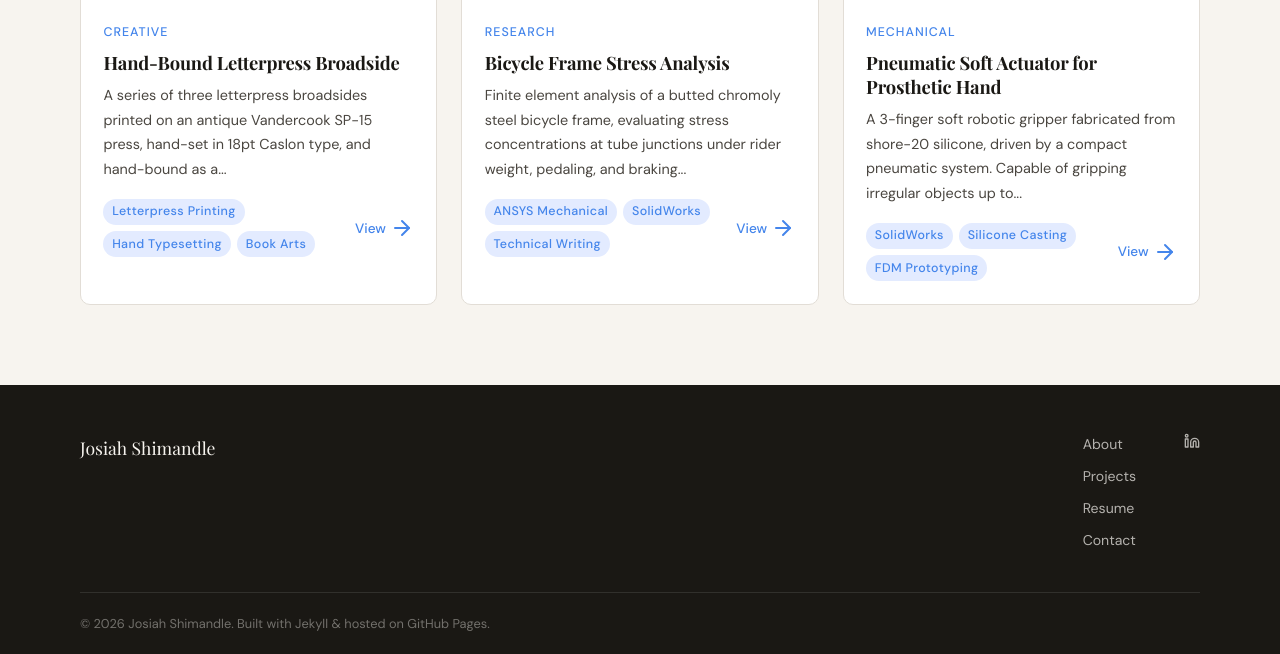
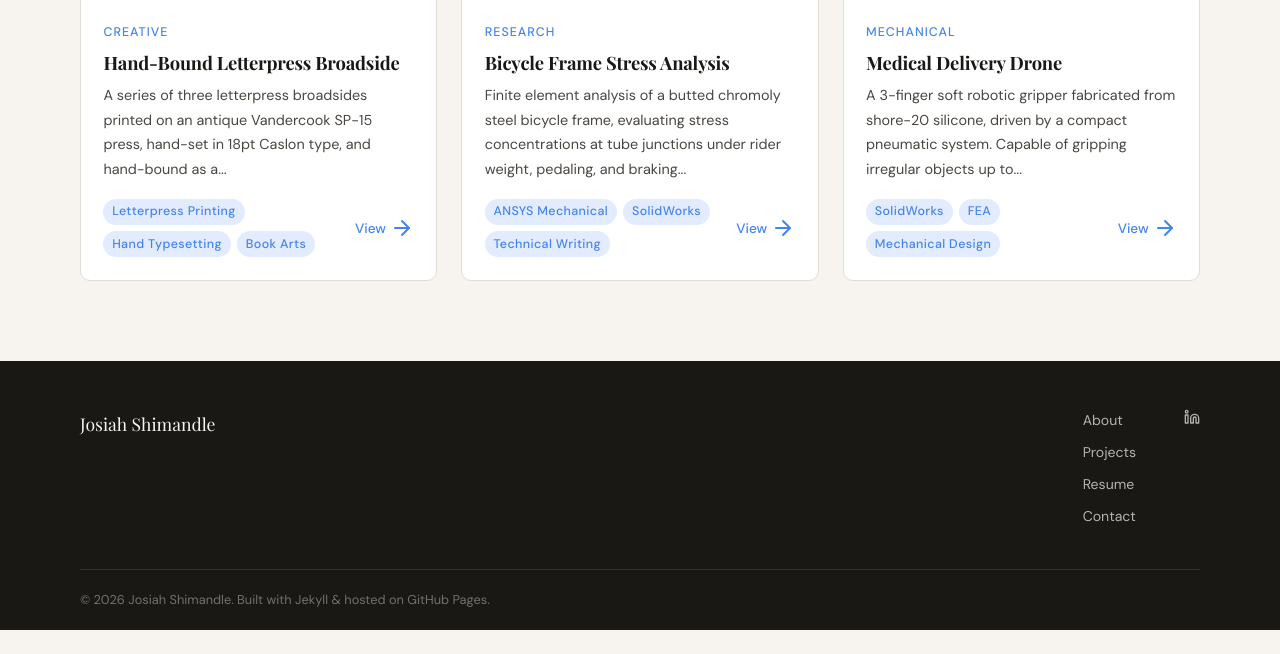
Before and after one commit to jshimandle/jshimandle.github.io, a Jekyll site: the page built from projects.html, in a window 1280 px wide and 1252 px high. Shown: the part 598-1252 px from the top of the window. Built offline with Jekyll 4.4.1, drawn with Linux system fonts in a browser that asks for light colours; some web fonts are replaced; some of the changed lines change nothing that is shown.

Commit message:
Update soft-actuator.md

```diff
--- a/_projects/soft-actuator.md
+++ b/_projects/soft-actuator.md
@@ -1,5 +1,5 @@
 ---
-title: "Pneumatic Soft Actuator for Prosthetic Hand"
+title: "Medical Delivery Drone"
 subtitle: "Designing a compliant, low-cost gripper using silicone casting and FDM molds"
 description: "A 3-finger soft robotic gripper fabricated from shore-20 silicone, driven by a compact pneumatic system. Capable of gripping irregular objects up to 400g."
 category: mechanical
@@ -7,87 +7,59 @@
 featured: true
 status: Completed
 
-thumbnail: /assets/images/projects/soft-actuator-thumb.jpg
-hero_image: /assets/images/projects/soft-actuator-hero.jpg
+thumbnail: /assets/images/projects/fuselageCAD_view1.png
+hero_image: /assets/images/projects/fuselageCAD_view1.png
 
 skills:
   - SolidWorks
-  - Silicone Casting
-  - FDM Prototyping
-  - Pneumatic Systems
-  - MATLAB
+  - FEA
+  - Mechanical Design
+  - Prototyping
 
 stats:
-  - value: "400g"
-    label: Grip Force
-  - value: "3"
-    label: Actuators
+  - value: "-46%"
+    label: Volume/Weight
+  - value: "2.5 kg"
+    label: Payload
   - value: "12 weeks"
     label: Duration
-  - value: "~$60"
-    label: Materials Cost
-
-links:
-  - label: "GitHub Repo"
-    url: "https://github.com/yourusername/soft-actuator"
-  - label: "Final Report (PDF)"
-    url: "/assets/projects/soft-actuator-report.pdf"
+  - value: "1.5x"
+    label: Safety Factor
 
 gallery:
-  - src: /assets/images/projects/soft-actuator-1.jpg
-    alt: "Silicone mold setup"
-    caption: "Two-part FDM mold before casting"
-  - src: /assets/images/projects/soft-actuator-2.jpg
-    alt: "Finished actuator"
-    caption: "Cured silicone finger with embedded pneumatic channel"
-  - src: /assets/images/projects/soft-actuator-3.jpg
-    alt: "Gripper grasping an object"
-    caption: "Gripping a 350g irregular object"
+  - src: /assets/images/projects/payloadbox_view1.png
+    alt: "Payload box CAD"
+    caption: "CAD of full sized payload box."
+  - src: /assets/images/projects/payloadbox_view2.png
+    alt: "Payload box box mechanism CAD"
+    caption: "Cross section of payload door mechanism."
+  - src: /assets/images/projects/payloadbox_view3.png
+    alt: "Payload box"
+    caption: "Small prototype payload box to test mechanism."
+  - src: /assets/images/projects/fuselageCAD_view1
+    alt: "Fuselage CAD"
+    caption: "Cross-section of CAD model for the complete drone body."
+  - src: /assets/images/projects/fuselage_view1
+    alt: "Fuselage front"
+    caption: "Front view of fully fabricated wooden fuselage."
+  - src: /assets/images/projects/fuselage_view2
+    alt: "Fuselage back"
+    caption: "Back view of fully fabricated wooden fuselage."
 
-tags: [robotics, soft-robotics, fabrication, prosthetics]
+tags: [mechanical design, fabrication]
 ---
 
-## Overview
+## Overview & Motivation
+I spent the summer of 2024 in Nepal working with the National Innovation Center to develop and test fixed-wing, VTOL capable drones to be used in the delivery of medical supplies to clinics in rural mountain communities.
 
-This project explores the design and fabrication of a pneumatically-driven soft robotic gripper
-intended as a low-cost prosthetic end-effector. Unlike rigid grippers, soft actuators
-conform to object geometry and are inherently safer for human interaction.
+## Objectives
+(1) Design, build, and test the internal structure for a fixed wing medical delivery drone that can be affordably fabricated in Nepal with locally available resources.
+(2) Redesign, fabricate, and test the structure and actuating mechanism for a medical delivery drone payload box to minimize weight and maximize usable volume.
 
-## Motivation
+## Contributions
+(1) Independently designed and fabricated a full scale prototype of the drone’s internal frame from locally available balsa wood. Tested structural integrity of the design through physical tests and simulation.
+(2) Designed, fabricated, and tested a new door mechanism that significantly reduced weight by reducing the number of required motors from 4 to 2. With this new design the payload box doors are closed by a single continuous servo motor and released by a latch actuated with a positional servo motor.
 
-Commercial prosthetic hands range from $5,000 to over $70,000. A primary driver for this
-project was demonstrating that functional, compliant gripping could be achieved for under $100
-in materials using accessible fabrication techniques.
-
-## Design Process
-
-### Actuator Geometry
-
-I modeled three candidate finger geometries in SolidWorks — straight channel, waffle
-structure, and bellows — and selected the bellows design based on FEA results showing the
-highest bending angle per unit pressure (65° at 20 kPa).
-
-### Mold Fabrication
-
-Two-part molds were printed in PLA on a Prusa MK3. Print orientation and tolerances were
-iterated over four generations to eliminate silicone leakage at the parting line.
-
-### Material Selection
-
-Shore-20 Ecoflex 00-20 silicone was selected for its high elongation (800%) and
-biocompatibility. Pigment was added for visual tracking during testing.
-
-## Testing & Results
-
-| Metric | Target | Result |
-|--------|--------|--------|
-| Max grip force | 300g | 412g |
-| Actuation pressure | < 30 kPa | 18 kPa |
-| Cycle life | 500 cycles | 1,200+ cycles |
-| Cost | < $100 | $58 |
-
-## Lessons Learned
-
-The biggest challenge was controlling silicone shrinkage during cure — approximately 0.5mm
-linear shrinkage per 25mm that required compensatory mold scaling. Future work would explore
-textile reinforcement to improve force transmission efficiency.
+## Outcomes
+(1) The wooden frame successfully held up to anticipated loads within a 1.5x factor of safety in physical and simulated tests. Final frame proved to be lighter and easier to assemble than previous models.
+(2) Successfully increased storage volume to weight ratio by over 46% while reliably performing >100 consecutive operation cycles and supporting the intended payload of 2.5 kg.
```
